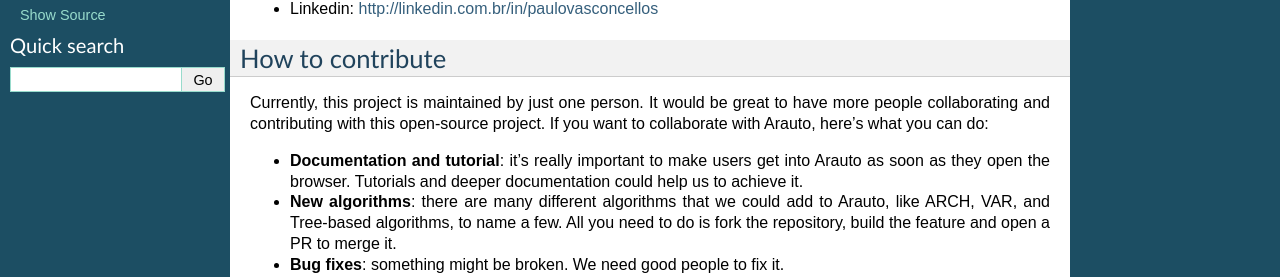
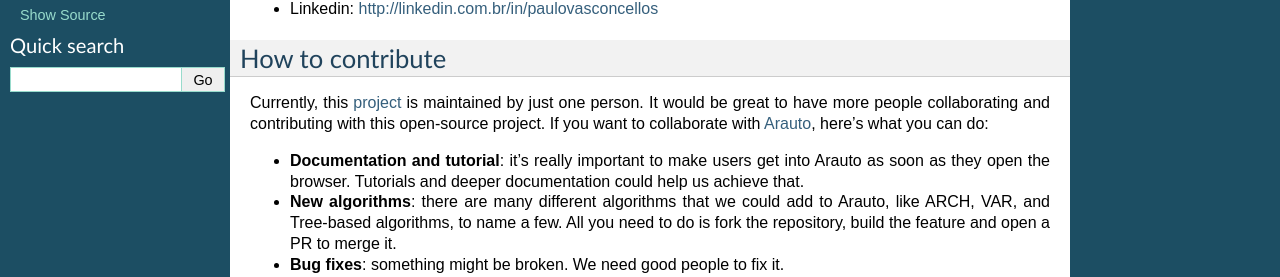
Before and after one commit to paulozip/arauto, a Sphinx documentation site: the page built from docs/source/help.rst, in a window 1280 px wide. Shown: the part 228-505 px from the top of the page. Built offline with Sphinx 7.4.7, drawn with Linux system fonts in a browser that asks for light colours.

Commit message:
Update help.rst
* Add project hyperlink to github repo
* Minor spelling suggestions

```diff
--- a/docs/source/help.rst
+++ b/docs/source/help.rst
@@ -13,9 +13,9 @@ Contact info
 
 How to contribute
 ^^^^^^^^^^^^^^^^^
-Currently, this project is maintained by just one person. It would be great to have more people collaborating and contributing with this open-source project. If you want to collaborate with Arauto, here's what you can do:
+Currently, this `project <https://github.com/paulozip/arauto>`_ is maintained by just one person. It would be great to have more people collaborating and contributing with this open-source project. If you want to collaborate with `Arauto <https://github.com/paulozip/arauto>`_, here's what you can do:
 
-- **Documentation and tutorial**: it's really important to make users get into Arauto as soon as they open the browser. Tutorials and deeper documentation could help us to achieve it.
+- **Documentation and tutorial**: it's really important to make users get into Arauto as soon as they open the browser. Tutorials and deeper documentation could help us achieve that.
 - **New algorithms**: there are many different algorithms that we could add to Arauto, like ARCH, VAR, and Tree-based algorithms, to name a few. All you need to do is fork the repository, build the feature and open a PR to merge it.
 - **Bug fixes**: something might be broken. We need good people to fix it.
 - **Tests**: Arauto doesn't contain tests, and this is wrong.
```
